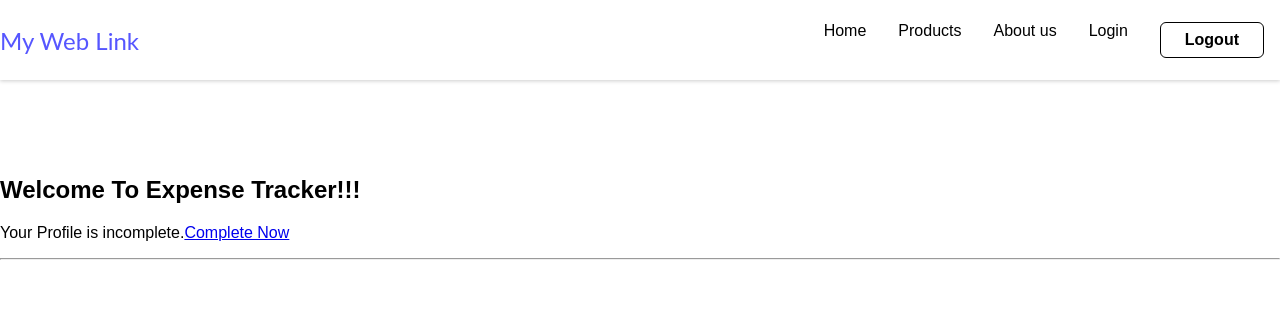
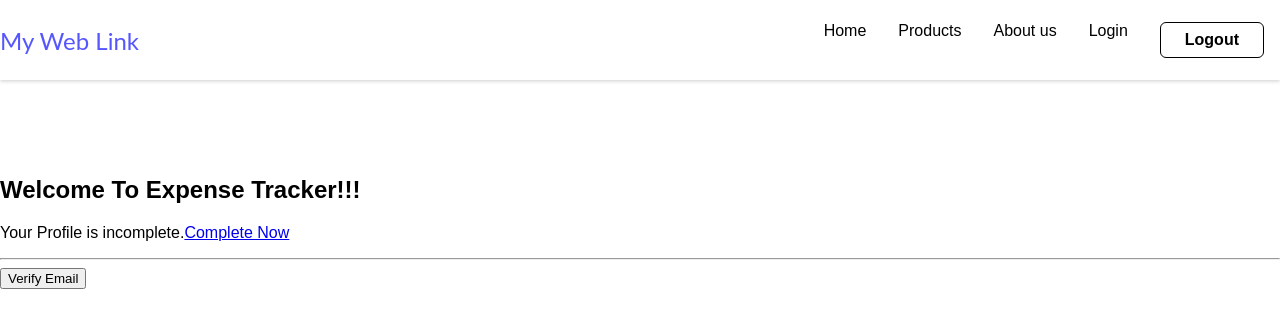
Before and after one commit to kesavaprasad08/Expense-Tracker, a React (Create React App) app: page /welcome in a window 1280 px wide. Shown: the top 328 px of the page. Built offline with nearby package versions, Linux system fonts and the light colour scheme; sample sign-in values are in the browser's storage.

Commit message:
Verify User Email

```diff
--- a/src/pages/CompleteProfilePage.js
+++ b/src/pages/CompleteProfilePage.js
@@ -24,6 +24,7 @@ const CompleteProfilePage = () => {
         return res.json();
       })
       .then((data) => {
+        console.log(data)
         fullNameInputRef.current.value = data.users[0].displayName;
         profilePhotoUrlRef.current.value = data.users[0].photoUrl;
       });
@@ -75,8 +76,11 @@ const CompleteProfilePage = () => {
         <label htmlFor="profilePhotoUrl">Profile Photo Url:</label>
         <input ref={profilePhotoUrlRef}></input>
         <button>Update</button>
+
       </form>
+
       <hr />
+
     </>
   );
 };
--- a/src/pages/WelcomePage.js
+++ b/src/pages/WelcomePage.js
@@ -1,11 +1,37 @@
 import { Link } from "react-router-dom/cjs/react-router-dom.min";
+import AuthContext from "../store/auth-context";
+import { useContext } from "react";
 const WelcomePage = () => {
+    const authCtx = useContext(AuthContext);
+const verifyEmailHandler = async(e)=> {
+    e.preventDefault();
+    try{
+    const requestBody = {
+        requestType:"VERIFY_EMAIL",
+        idToken: authCtx.token,
+      };
+    const res = await fetch('https://identitytoolkit.googleapis.com/v1/accounts:sendOobCode?key=AIzaSyCBIutYQxemEvfAy3NV3Cxty0b_12wNrU0',
+    {
+        method: "POST",
+        body: JSON.stringify(requestBody),
+        headers: {
+          "Content-Type": "application/json",
+        },
+      })
+      console.log(res);
+    }
+    catch (e) {
+        console.log(e);
+    }
+}
+
     return<>
 
     <h2>Welcome To Expense Tracker!!!</h2>
 
     <p> Your Profile is incomplete.<Link to='/completeprofile'>Complete Now</Link> </p>
     <hr />
+    <button onClick={verifyEmailHandler}>Verify Email</button>
     </>
 }
 
```
